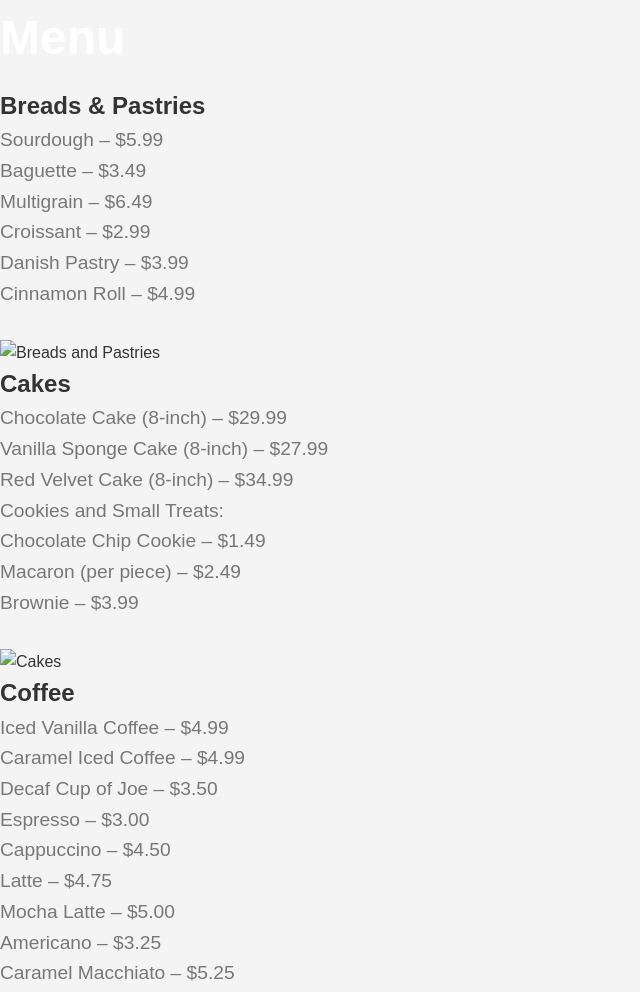
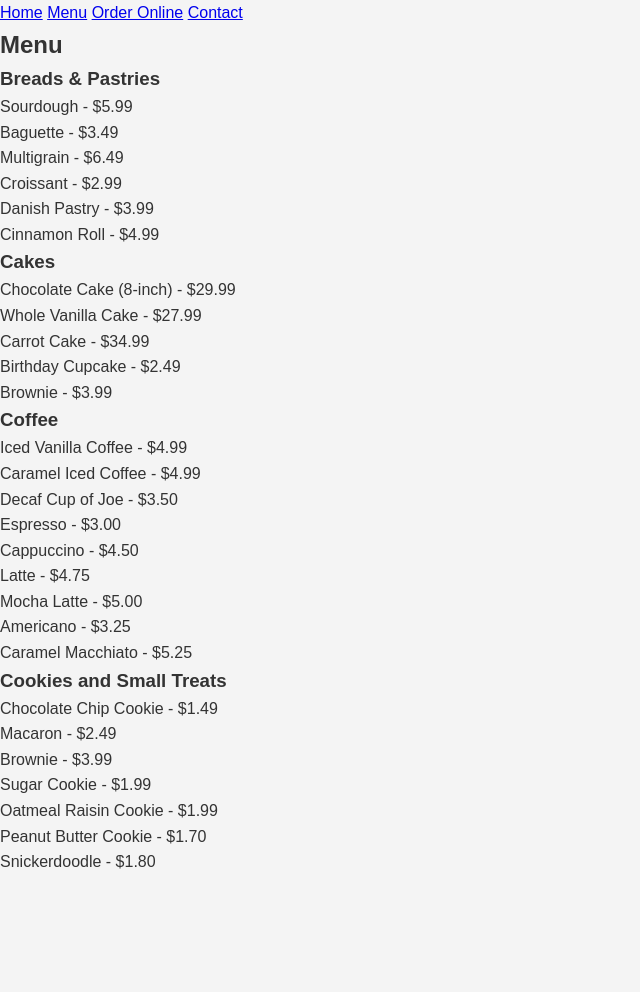
Before and after one commit to ismailelsahli/SorrentoBakeryWebsite, a plain HTML site: page Menu.html in a window 1280 px wide. Shown: the top 992 px of the page, without its empty margins (0-640 px from the left). After the commit the page ends 875 px from the top, so only its background shows below. Drawn offline with Linux system fonts and the light colour scheme.

Commit message:
Update Menu.html

```diff
--- a/Menu.html
+++ b/Menu.html
@@ -1,75 +1,67 @@
 <!DOCTYPE html>
 <html lang="en">
 <head>
-    <meta charset="UTF-8" />
-    <meta name="viewport" content="width=device-width, initial-scale=1.0" />
-    <title>Sorrento Bakery Menu</title>
-    <!-- Link to external CSS -->
-    <link rel="stylesheet" href="styles.css" />
+    <meta charset="UTF-8">
+    <meta name="viewport" content="width=device-width, initial-scale=1.0">
+    <title>Sorrento Bakery - Menu</title>
+    <link rel="stylesheet" href="styles.css">
 </head>
 <body>
-    <div class="menu-container">
-      <h1>Menu</h1>
-      <div class="menu-section">
-        <h2>Breads & Pastries</h2>
-        <p>
-          Sourdough – $5.99<br />
-          Baguette – $3.49<br />
-          Multigrain – $6.49<br />
-          Croissant – $2.99<br />
-          Danish Pastry – $3.99<br />
-          Cinnamon Roll – $4.99
-        </p>
-        <img src="images/breads.jpg" alt="Breads and Pastries">
+    <nav>
+        <a href="index.html">Home</a>
+        <a href="menu.html">Menu</a>
+        <a href="order.html">Order Online</a>
+        <a href="contact.html">Contact</a>
+    </nav>
+    <section id="menu">
+        <h2>Menu</h2>
+        <div class="menu-item">
+            <h3>Breads & Pastries</h3>
+            <ul>
+                <li>Sourdough - $5.99</li>
+                <li>Baguette - $3.49</li>
+                <li>Multigrain - $6.49</li>
+                <li>Croissant - $2.99</li>
+                <li>Danish Pastry - $3.99</li>
+                <li>Cinnamon Roll - $4.99</li>
+            </ul>
         </div>
-      <div class="menu-section">
-        <h2>Cakes</h2>
-        <p>
-          Chocolate Cake (8-inch) – $29.99<br />
-          Vanilla Sponge Cake (8-inch) – $27.99<br />
-          Red Velvet Cake (8-inch) – $34.99<br />
-          Cookies and Small Treats:<br />
-          Chocolate Chip Cookie – $1.49<br />
-          Macaron (per piece) – $2.49<br />
-          Brownie – $3.99
-        </p>
-        <img src="images/cakes.jpg" alt="Cakes">
+        <div class="menu-item">
+            <h3>Cakes</h3>
+            <ul>
+                <li>Chocolate Cake (8-inch) - $29.99</li>
+                <li>Whole Vanilla Cake - $27.99</li>
+                <li>Carrot Cake - $34.99</li>
+                <li>Birthday Cupcake - $2.49</li>
+                <li>Brownie - $3.99</li>
+            </ul>
         </div>
-      <div class="menu-section">
-        <h2>Coffee</h2>
-        <p>
-          Iced Vanilla Coffee – $4.99<br />
-          Caramel Iced Coffee – $4.99<br />
-          Decaf Cup of Joe – $3.50<br />
-          Espresso – $3.00<br />
-          Cappuccino – $4.50<br />
-          Latte – $4.75<br />
-          Mocha Latte – $5.00<br />
-          Americano – $3.25<br />
-          Caramel Macchiato – $5.25
-        </p>
-        <img src="images/coffee.jpg" alt="Coffee">
+        <div class="menu-item">
+            <h3>Coffee</h3>
+            <ul>
+                <li>Iced Vanilla Coffee - $4.99</li>
+                <li>Caramel Iced Coffee - $4.99</li>
+                <li>Decaf Cup of Joe - $3.50</li>
+                <li>Espresso - $3.00</li>
+                <li>Cappuccino - $4.50</li>
+                <li>Latte - $4.75</li>
+                <li>Mocha Latte - $5.00</li>
+                <li>Americano - $3.25</li>
+                <li>Caramel Macchiato - $5.25</li>
+            </ul>
         </div>
-      <div class="menu-section">
-        <h2>Cookies and Small Treats</h2>
-        <p>
-          Chocolate Chip Cookie – $1.49<br />
-          Macaron (per piece) – $2.49<br />
-          Brownie – $3.99<br />
-          Sugar Cookie – $1.29<br />
-          Oatmeal Raisin Cookie – $1.59<br />
-          Peanut Butter Cookie – $1.69<br />
-          Snickerdoodle – $1.79
-        </p>
-        <img src="images/cookies.jpg" alt="Cookies and Small Treats">
+        <div class="menu-item">
+            <h3>Cookies and Small Treats</h3>
+            <ul>
+                <li>Chocolate Chip Cookie - $1.49</li>
+                <li>Macaron - $2.49</li>
+                <li>Brownie - $3.99</li>
+                <li>Sugar Cookie - $1.99</li>
+                <li>Oatmeal Raisin Cookie - $1.99</li>
+                <li>Peanut Butter Cookie - $1.70</li>
+                <li>Snickerdoodle - $1.80</li>
+            </ul>
         </div>
-      <button>Order Now</button>
-    </div>
-    <div class="newsletter">
-      <h2>Follow the latest trends</h2>
-      <p>With our daily newsletter</p>
-      <input type="email" placeholder="you@example.com" />
-      <button>Submit</button>
-    </div>
+    </section>
 </body>
 </html>
```
Lines whose indentation alone changed are shown as unchanged.
